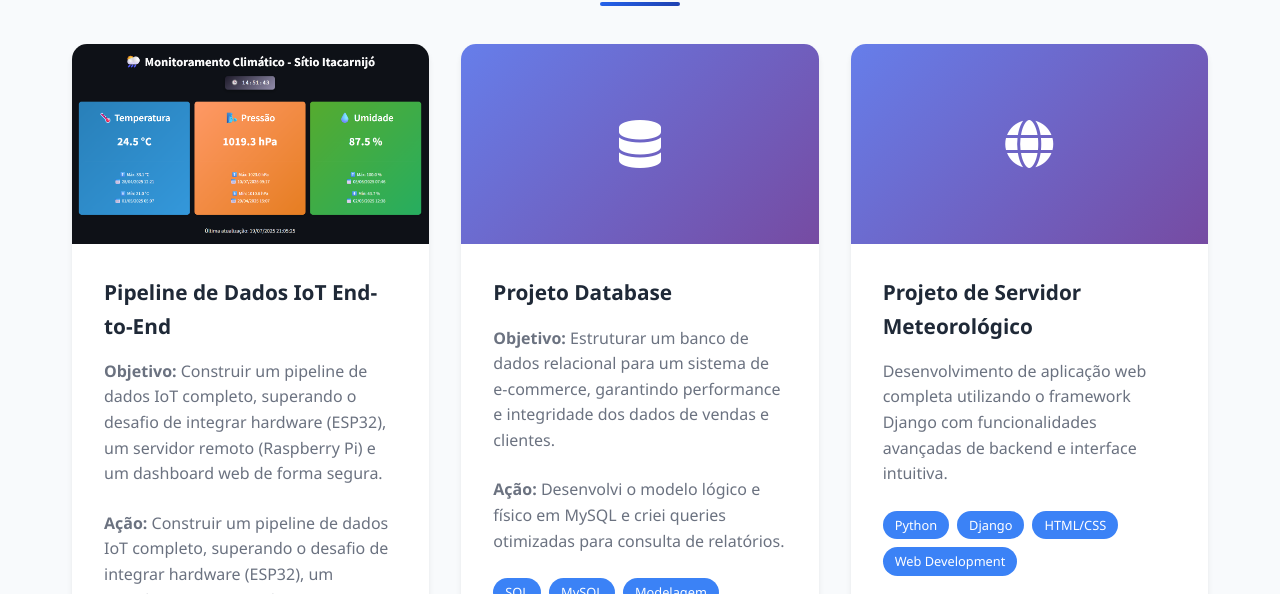
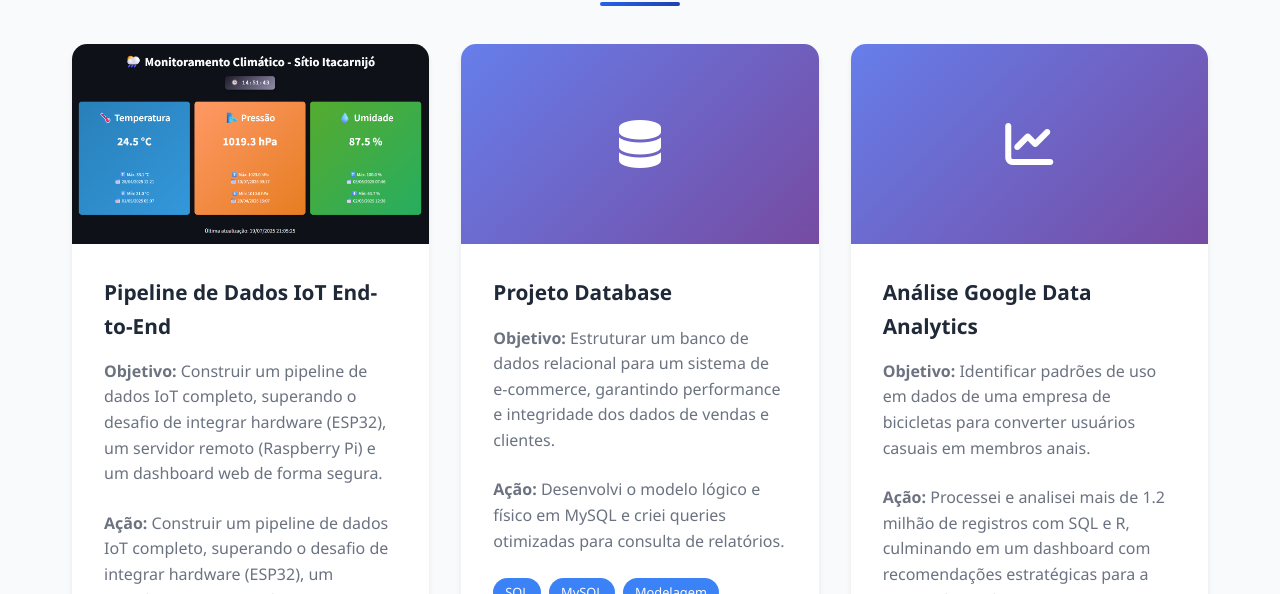
Before and after one commit to rafalemke/rafalemke.github.io, a plain HTML site: page index.html in a window 1280 px wide. Shown: the part 3167-3761 px from the top of the page. Drawn offline with Linux system fonts and the light colour scheme.

Commit message:
fix card

```diff
--- a/index.html
+++ b/index.html
@@ -251,24 +251,28 @@
 
                 <div class="project-card">
                     <div class="project-image">
-                        <i class="fas fa-globe"></i>
+                        <i class="fas fa-chart-line"></i>
                     </div>
                     <div class="project-content">
-                        <h3 class="project-title">Projeto de Servidor Meteorológico</h3>
+                        <h3 class="project-title">Análise Google Data Analytics</h3>
                         <p class="project-description">
-                            Desenvolvimento de aplicação web completa utilizando o framework Django com funcionalidades
-                            avançadas de backend e interface intuitiva.
+                        <strong>Objetivo: </strong>Identificar padrões de uso em dados de uma empresa de bicicletas para converter
+                        usuários casuais em membros anais.
+                        </p>
+                        <p class="project-description">
+                            <strong>Ação: </strong>Processei e analisei mais de 1.2 milhão de registros
+                            com SQL e R, culminando em um dashboard com recomendações estratégicas para a equipe de marketing.
                         </p>
                         <div class="project-tags">
-                            <span class="tag">Python</span>
-                            <span class="tag">Django</span>
-                            <span class="tag">HTML/CSS</span>
-                            <span class="tag">Web Development</span>
+                            <span class="tag">R</span>
+                            <span class="tag">Pandas</span>
+                            <span class="tag">Matplotlib</span>
+                            <span class="tag">EDA</span>
                         </div>
                         <div class="project-links">
-                            <a href="https://github.com/rafalemke/Projeto_Django" target="_blank" class="btn btn-primary">
-                                <i class="fab fa-github"></i> Código
-                            </a>
+                        <a href="https://github.com/rafalemke/Google_Data_Analytics_Case_Study" target="_blank" class="btn btn-primary">
+                        <i class="fab fa-github"></i> Código
+                        </a>
                         </div>
                     </div>
                 </div>
```
